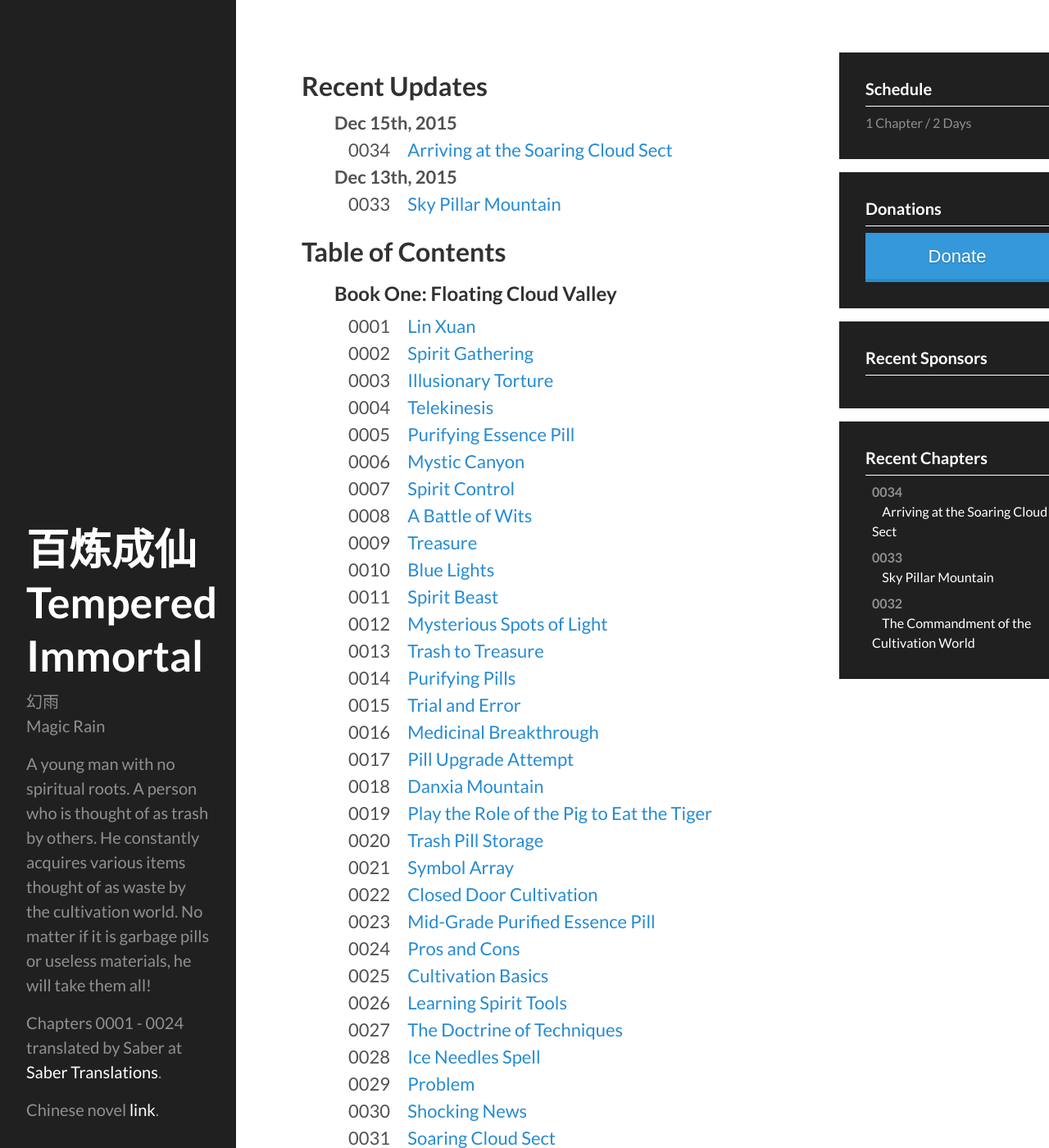
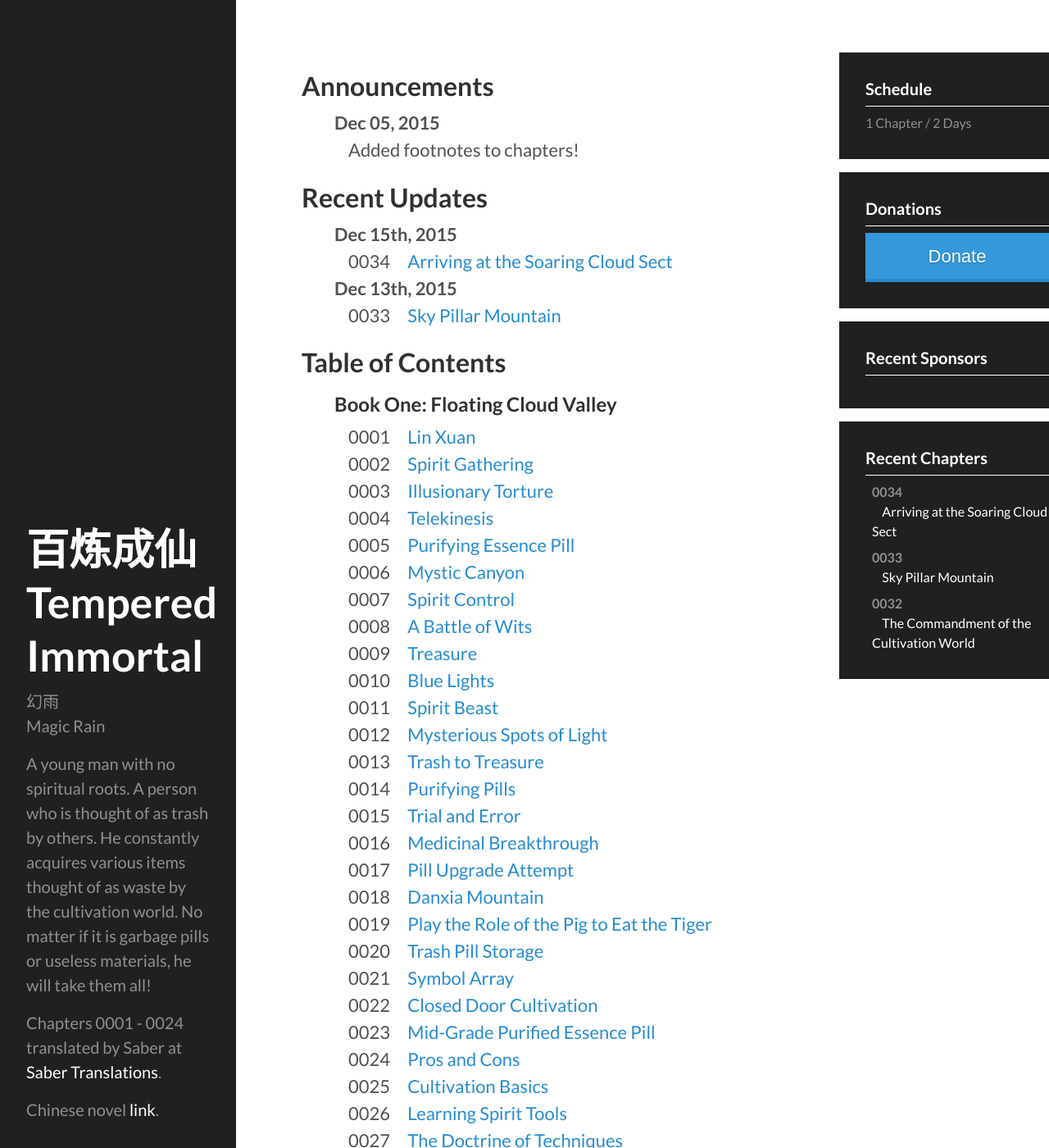
Before and after one commit to blcxtranslations/blcx, a Jekyll site: the page built from index.html, in a window 1280 px wide and 1400 px high. Shown: the whole window at 82% size. Built offline with Jekyll 4.4.1, drawn with Linux system fonts in a browser that asks for light colours.

Commit message:
Announcement page

```diff
--- /dev/null
+++ b/_data/announcements.yml
@@ -0,0 +1,3 @@
+- date: 'Dec 05, 2015'
+  short: "Added footnotes to chapters!"
+  content: "Introducing footnotes! I have added footnotes in the latest chapter (0033) because there were one or two items that should be explained a little more in detail. Click on the marker to go back to where you were in the page after you are done. Check for other footnotes in upcoming chapters."
--- a/css/style.css
+++ b/css/style.css
@@ -30,6 +30,11 @@ a {
 
 a:hover, a:focus {
   text-decoration: underline;
+}
+
+a.page-heading {
+  color: #313131;
+  /*text-decoration: none;*/
 }
 
 .sidebar-about h1 {
--- a/index.html
+++ b/index.html
@@ -4,7 +4,32 @@ layout: default
 
 <div class="home">
 
-  <h1 class="page-heading">Recent Updates</h1>
+  <h1><a href="{{site.baseurl}}/announcements.html" class="page-heading">Announcements</a></h1>
+
+  {% assign announcements = site.data.announcements | reverse %}
+  {% assign count = 0 | plus: 0 %}
+  {% assign zero = 0 | plus: 0 %}
+  <ul>
+    {% for announcement in announcements %}
+    {% assign count = count | plus: 1 %}
+
+    <li>
+      <strong>
+        {{ announcement.date }}
+      </strong>
+      <br />
+      &nbsp&nbsp&nbsp
+      {{ announcement.short }}
+    </li>
+    {% if count >= 3 %}
+      {% break %}
+    {% endif %}
+    {% endfor %}
+  </ul>
+
+
+
+  <h1>Recent Updates</h1>
 
   {% assign ntime = site.time | date: '%s' | plus: 0 %}
   {% assign stime = site.time | date: '%s' | minus: 259200 | date: '%s' | plus: 0 %}
@@ -59,7 +84,7 @@ layout: default
   </ul>
 
 
-  <h1 class="page-heading">Table of Contents</h1>
+  <h1>Table of Contents</h1>
 
   <ul>
     {% assign book = 0 %}
```
Also changed, not shown: announcements.html (added, +27 -0 lines).
